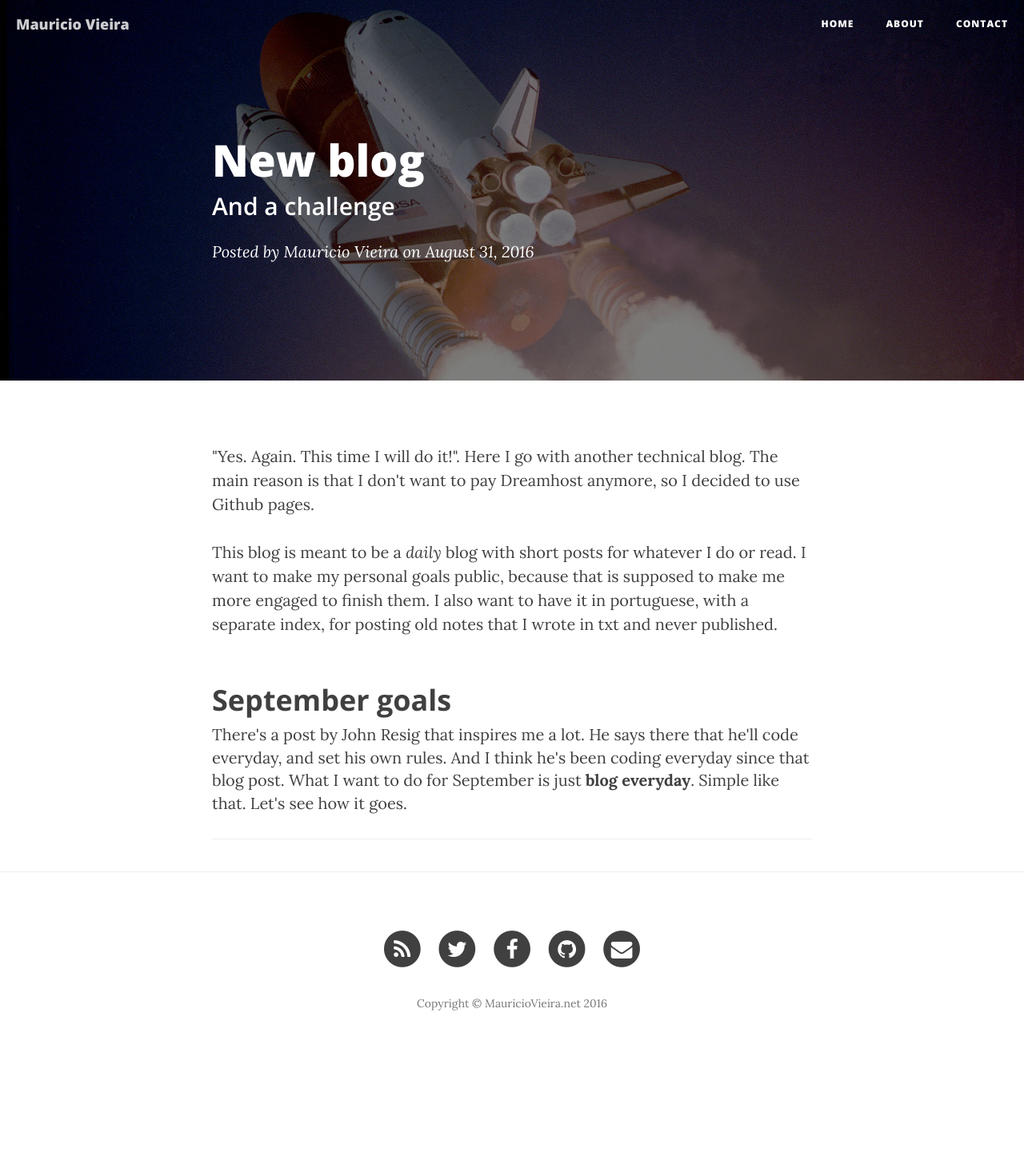
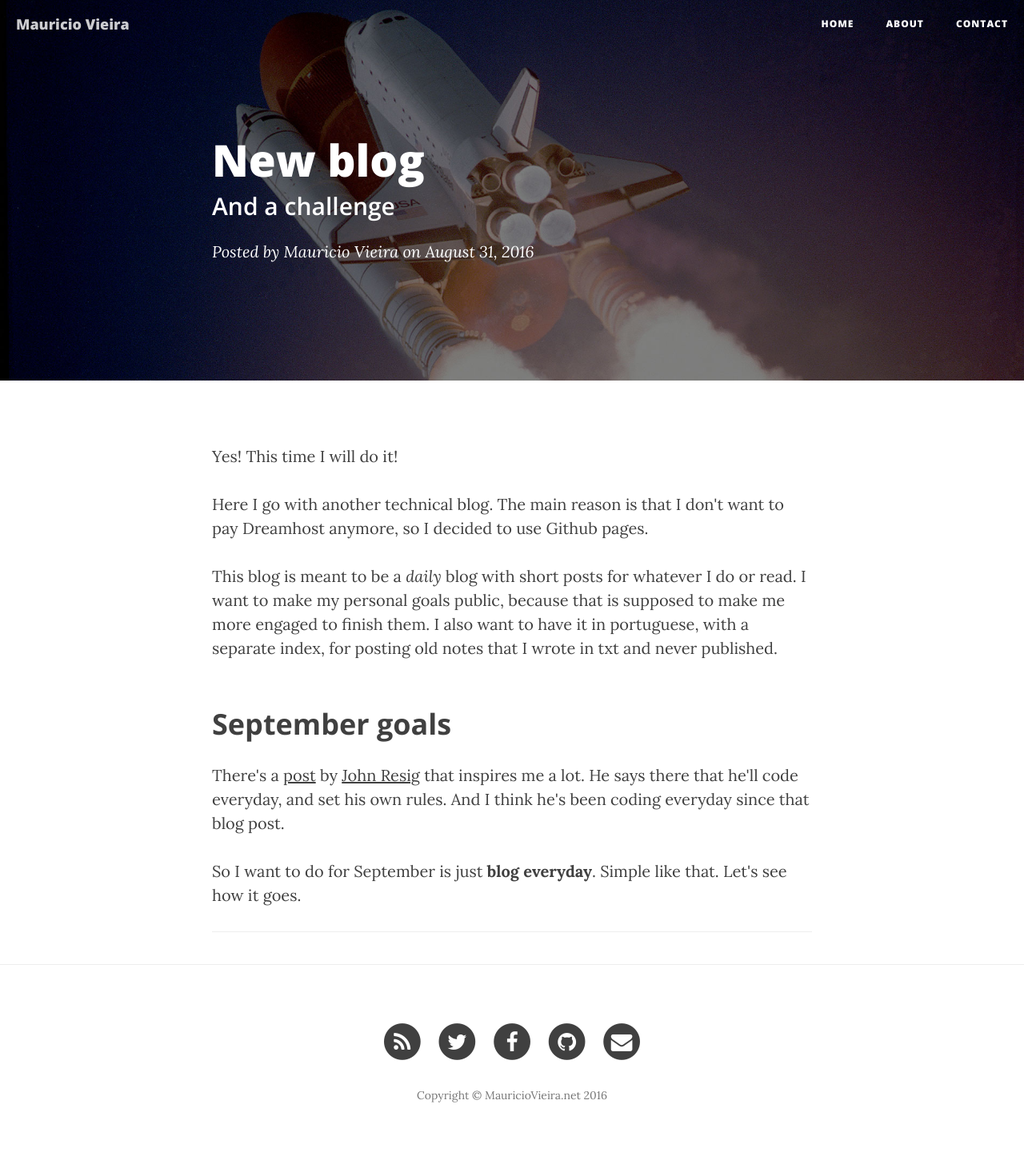
Before and after one commit to mauriciovieira/mauriciovieira.github.io, a Jekyll site: the page built from _posts/2016-08-31-new-blog.markdown, in a window 1280 px wide. Shown: the whole page at 80% size. Built offline with Jekyll 4.4.1, drawn with Linux system fonts in a browser that asks for light colours; nearby versions of some CDN libraries; before the commit the page ends 1331 px from its top, so only the background shows below that.

Commit message:
Add 2016-08-31-new-blog post

```diff
--- a/_posts/2016-08-31-new-blog.markdown
+++ b/_posts/2016-08-31-new-blog.markdown
@@ -7,12 +7,13 @@ author:     "Mauricio Vieira"
 header-img: "img/post-bg-01.jpg"
 ---
 
-<p>"Yes. Again. This time I will do it!". Here I go with another technical blog. The main reason is that I don't want to pay Dreamhost anymore, so I decided to use Github pages.</p>
+<p>Yes! This time I will do it!</p>
+<p>Here I go with another technical blog. The main reason is that I don't want to pay Dreamhost anymore, so I decided to use Github pages.</p>
 
 <p>This blog is meant to be a <i>daily</i> blog with short posts for whatever I do or read. I want to make my personal goals public, because that is supposed to make me more engaged to finish them. I also want to have it in portuguese, with a separate index, for posting old notes that I wrote in txt and never published.<p>
 
 <h2 class="section-heading">September goals</h2>
 
-There's a <a href="http://ejohn.org/blog/write-code-every-day/">post</a> by <a href="https://github.com/jeresig">John Resig</a> that inspires me a lot. He says there that he'll code everyday, and set his own rules. And I think he's been coding everyday since that blog post.
+<p>There's a <a href="http://ejohn.org/blog/write-code-every-day/">post</a> by <a href="https://github.com/jeresig">John Resig</a> that inspires me a lot. He says there that he'll code everyday, and set his own rules. And I think he's been coding everyday since that blog post.</p>
 
-What I want to do for September is just <b>blog everyday</b>. Simple like that. Let's see how it goes.
+<p>So I want to do for September is just <b>blog everyday</b>. Simple like that. Let's see how it goes.</p>
```
